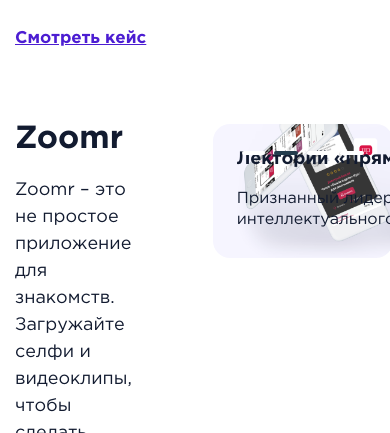
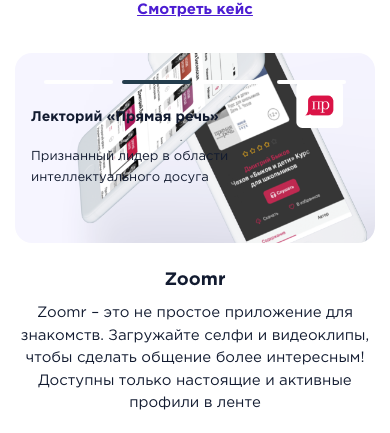
Before and after one commit to IlyaDzh/joy-dev, a website: page app/index.html in a window 390 px wide. Shown: the part 1519-1952 px from the top of the page. Drawn offline with Linux system fonts and the light colour scheme.

Commit message:
added adaptive

```diff
--- a/app/scss/index.scss
+++ b/app/scss/index.scss
@@ -442,11 +442,7 @@
 
     &-item {
         display: flex;
-        margin-bottom: 33px;
-
-        &:last-child {
-            margin-bottom: 72px;
-        }
+        margin-bottom: 32px;
 
         &__description {
             flex: 0 0 50%;
@@ -535,6 +531,7 @@
     &-all {
         display: flex;
         justify-content: center;
+        padding-top: 40px;
     }
 
     .product {
@@ -1294,11 +1291,73 @@
         max-width: unset;
     }
 
+    .products {
+        &-item {
+            flex-direction: column-reverse;
+
+            &__slider {
+                margin-bottom: 29px;
+
+                &__image {
+                    height: 345px;
+
+                    &__caption {
+                        left: 16px;
+                        top: 0;
+                        width: 220px;
+                        height: 100%;
+                        display: flex;
+                        flex-direction: column;
+                        justify-content: center;
+
+                        h5 {
+                            font-size: 14px;
+                        }
+
+                        p {
+                            font-size: 13px;
+                        }
+                    }
+                }
+            }
+
+            &__description {
+                text-align: center;
+                padding-right: 0;
+            }
+
+            .product {
+                &__title {
+                    font-size: 18px;
+                    line-height: 17px;
+                    margin-bottom: 13px;
+                }
+
+                &__subtitle {
+                    font-size: 15px;
+                }
+
+                &__downloads {
+                    margin: 0 auto 24px;
+                }
+
+                &__link {
+                    font-size: 15px;
+                }
+            }
+        }
+
+        &-all {
+            padding-top: 0;
+        }
+    }
+
     .achievements {
         margin-bottom: 20px;
 
         .section__title {
             font-size: 20px;
+            text-align: center;
         }
 
         &-item {
@@ -1308,6 +1367,15 @@
 
             &__image {
                 margin-bottom: 14px;
+                height: 47px;
+
+                svg {
+                    height: 100%;
+
+                    path {
+                        fill: $text-primary;
+                    }
+                }
             }
 
             &__description {
@@ -1500,4 +1568,14 @@
     .btn {
         max-width: unset !important;
     }
-}
+
+    .products {
+        &-item {
+            &__slider {
+                &__image {
+                    height: 190px;
+                }
+            }
+        }
+    }
+}
```
Also changed, not shown: app/css/index.css.
